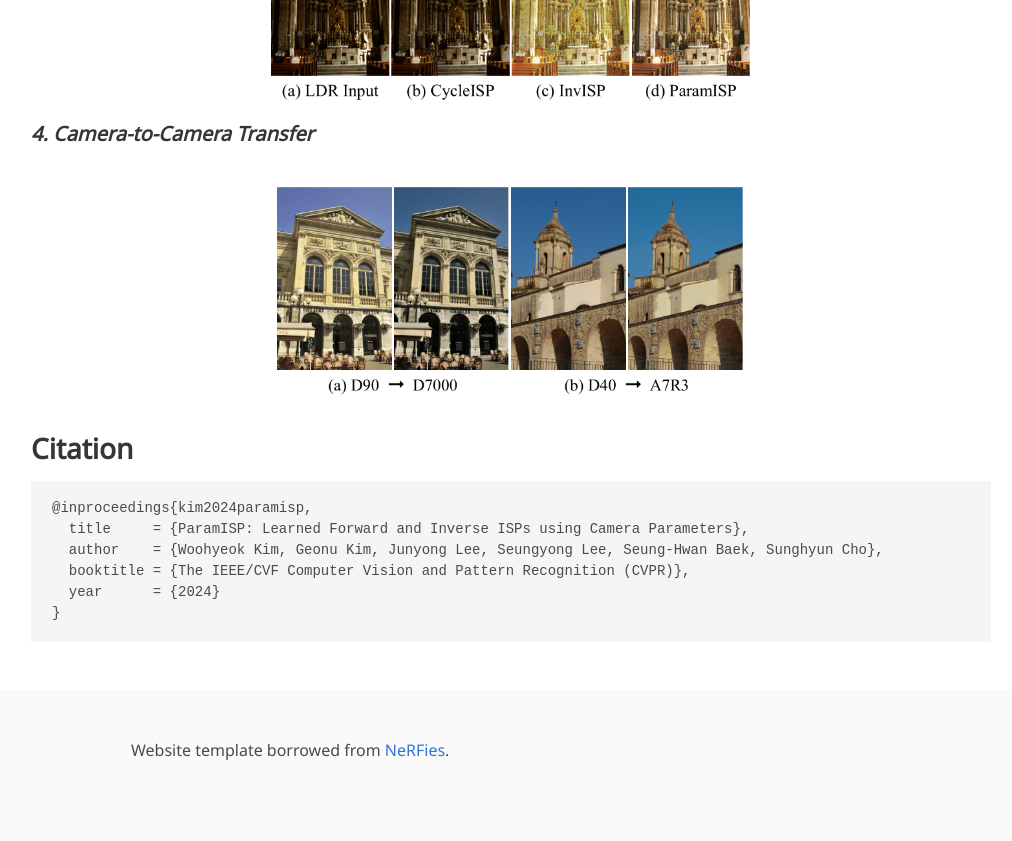
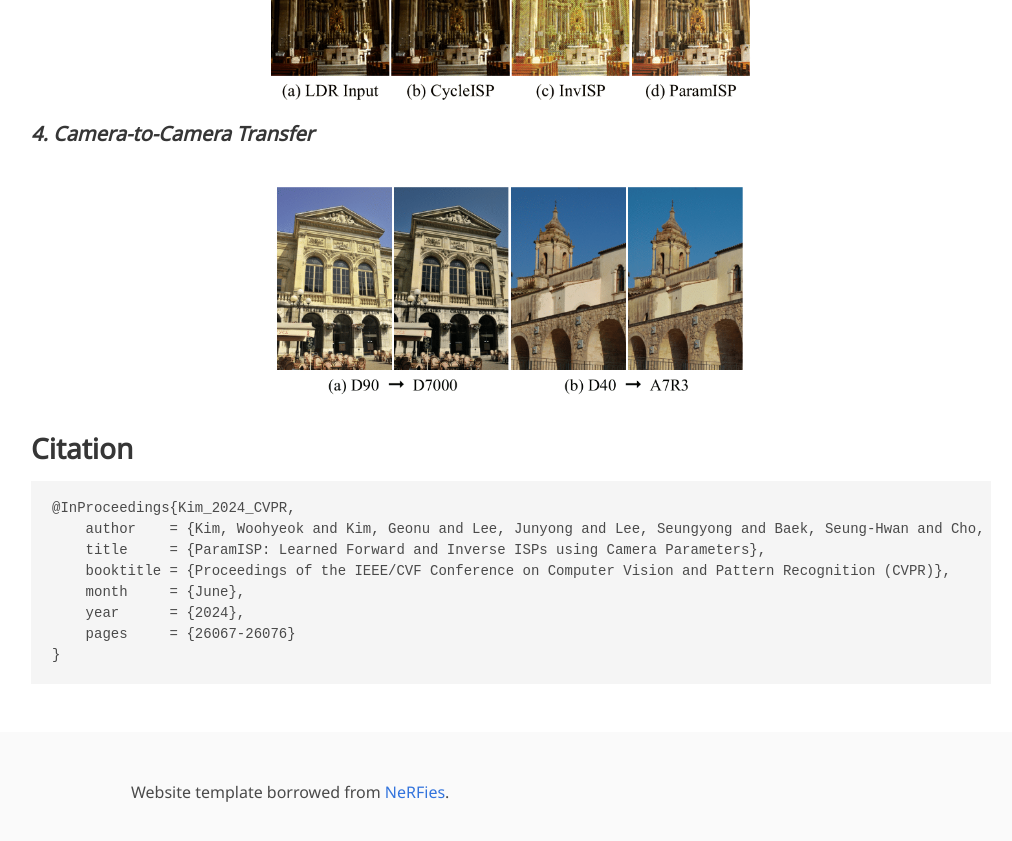
Before and after one commit to woo525/ParamISP, a Jekyll site: the page built from index.md, in a window 1280 px wide and 900 px high, scrolled down 4109 px. Shown: the top 841 px of the window, without its empty margins (129-1141 px from the left). Built offline with Jekyll 4.4.1, drawn with Linux system fonts in a browser that asks for light colours; some web fonts are replaced.

Commit message:
Update index.md

````diff
--- a/index.md
+++ b/index.md
@@ -66,10 +66,12 @@ Extensive experiments demonstrate that ParamISP achieve superior RAW and sRGB re
 
 ## Citation
 ```
-@inproceedings{kim2024paramisp,
-  title     = {ParamISP: Learned Forward and Inverse ISPs using Camera Parameters},
-  author    = {Woohyeok Kim, Geonu Kim, Junyong Lee, Seungyong Lee, Seung-Hwan Baek, Sunghyun Cho},
-  booktitle = {The IEEE/CVF Computer Vision and Pattern Recognition (CVPR)},
-  year      = {2024}
+@InProceedings{Kim_2024_CVPR,
+    author    = {Kim, Woohyeok and Kim, Geonu and Lee, Junyong and Lee, Seungyong and Baek, Seung-Hwan and Cho, Sunghyun},
+    title     = {ParamISP: Learned Forward and Inverse ISPs using Camera Parameters},
+    booktitle = {Proceedings of the IEEE/CVF Conference on Computer Vision and Pattern Recognition (CVPR)},
+    month     = {June},
+    year      = {2024},
+    pages     = {26067-26076}
 }
 ```
````
